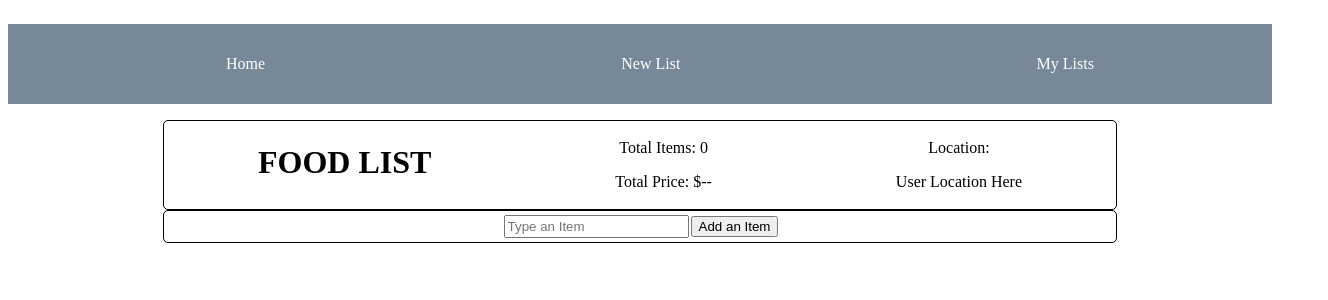
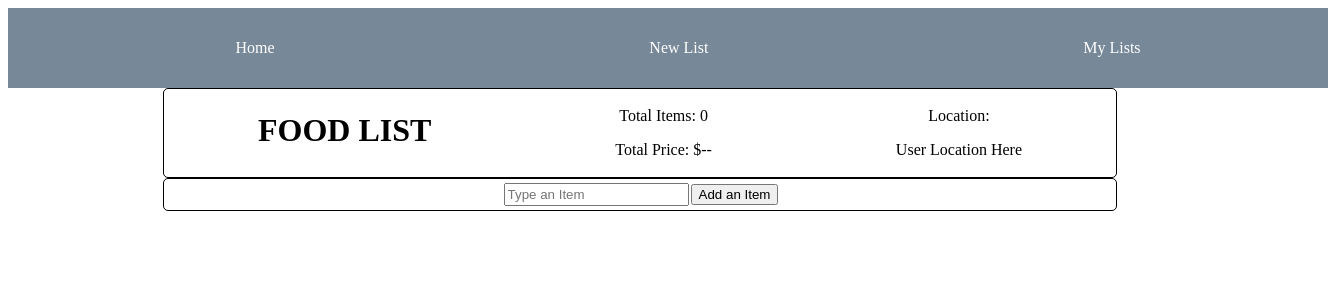
Before and after one commit to kblandy/grocery-app-CL, a React (Create React App) app: page / in a window 1280 px wide. Shown: the top 300 px of the page, 1328 px wide, since content can reach past the window. Built offline with nearby package versions, Linux system fonts and the light colour scheme.

Commit message:
post file-merge

```diff
--- a/src/App.css
+++ b/src/App.css
@@ -45,6 +45,8 @@ li {
   flex-direction: row;
   justify-content: space-evenly;
   height: 10vh;
+  width: 100vw;
+  margin: auto;
 }
 
 /* MEDIA QUERIES */
--- a/src/Components/GroceryList.js
+++ b/src/Components/GroceryList.js
@@ -10,8 +10,7 @@ class GroceryList extends Component {
   constructor(){
     super();
     this.state={
-      items: [],
-      prices: []
+      items: []
     };
   }
 
```
